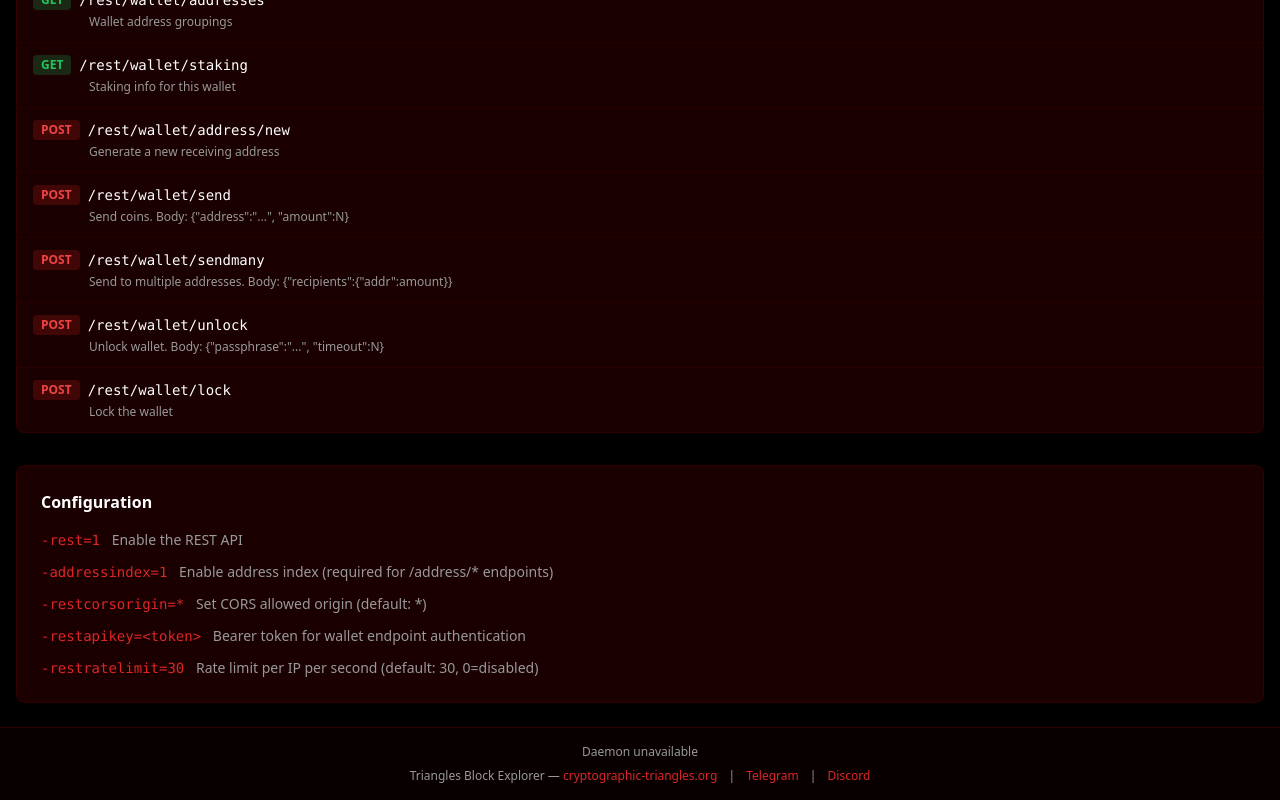
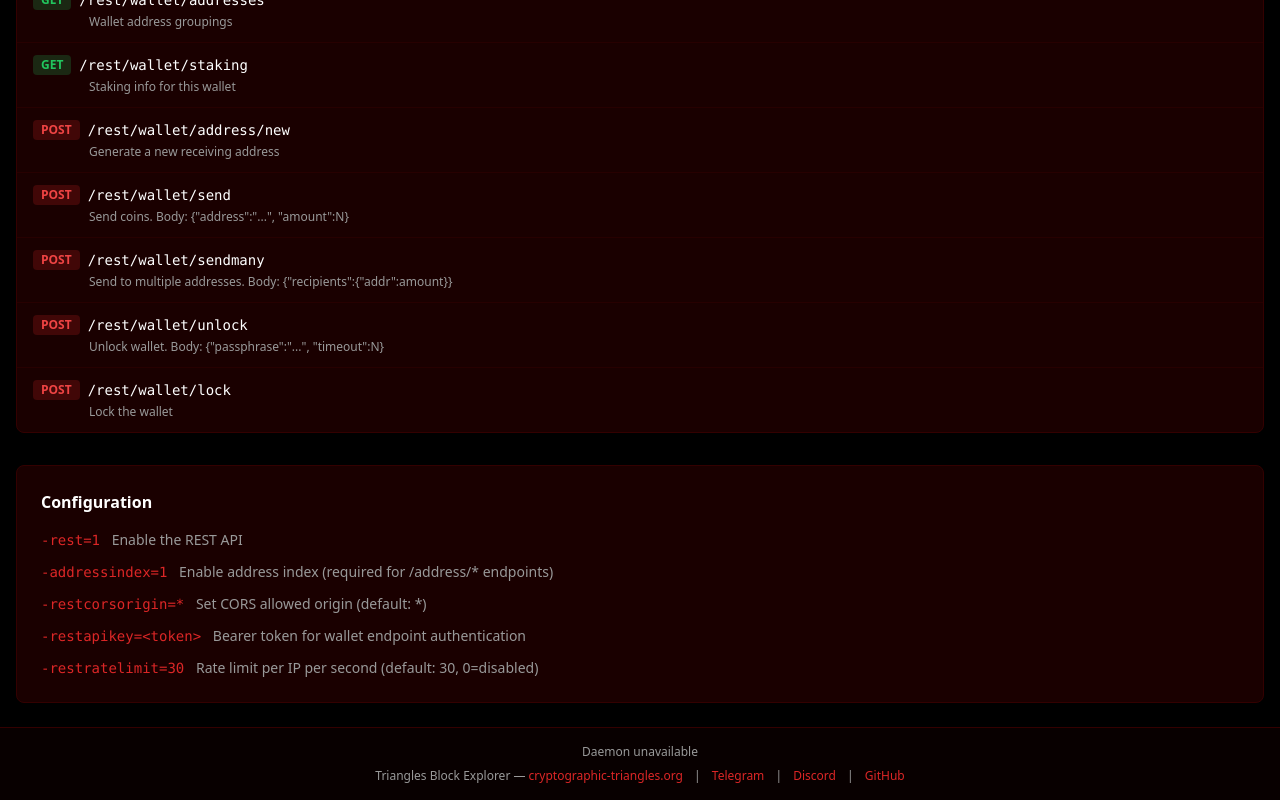
Before and after one commit to SamiAhmed7777/triangles-explorer, a SvelteKit app: page /api in a window 1280 px wide. Shown: the part 2168-2968 px from the top of the page. Built offline with nearby package versions, Linux system fonts and the light colour scheme; no server answers.

Commit message:
Add GitHub link to footer

```diff
--- a/src/routes/+layout.svelte
+++ b/src/routes/+layout.svelte
@@ -70,6 +70,8 @@
 				<a href="https://t.me/+r3ba6HDT9YZmOTBk" target="_blank" rel="noopener noreferrer" class="text-tri-accent hover:underline">Telegram</a>
 				<span class="mx-2">|</span>
 				<a href="https://discord.gg/byV4GhtXKg" target="_blank" rel="noopener noreferrer" class="text-tri-accent hover:underline">Discord</a>
+				<span class="mx-2">|</span>
+				<a href="https://github.com/SamiAhmed7777/triangles_v5" target="_blank" rel="noopener noreferrer" class="text-tri-accent hover:underline">GitHub</a>
 			</div>
 		</div>
 	</footer>
```
